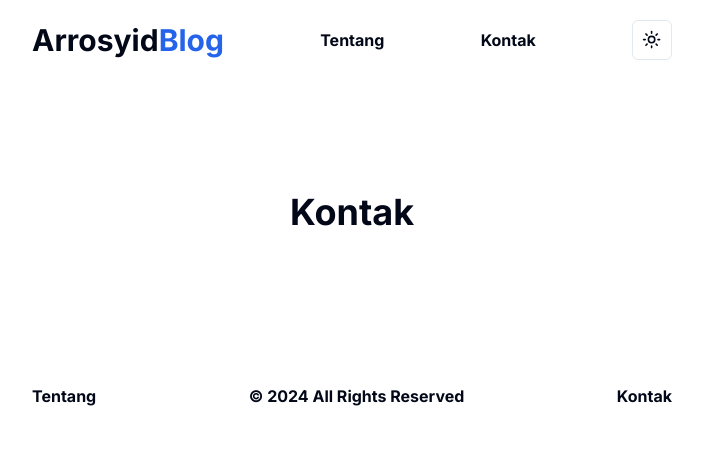
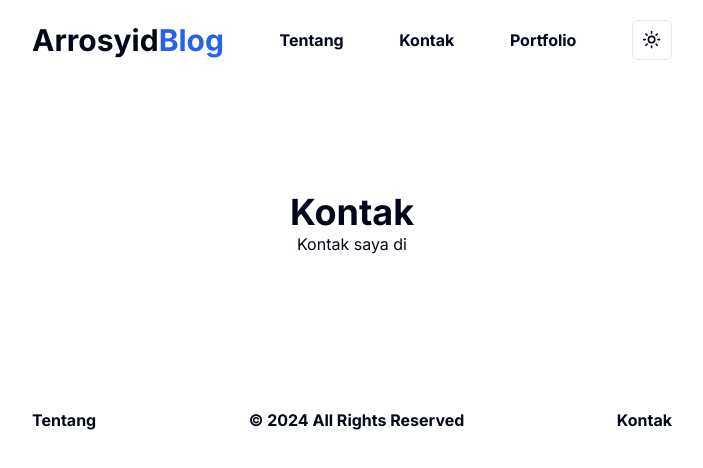
Before and after one commit to Rearguard98/personalweb, a Next.js app: page /kontak in a window 1280 px wide. Shown: the top 468 px of the page, without its empty margins (288-991 px from the left). Built offline with nearby package versions, Linux system fonts and the light colour scheme.

Commit message:
Update Kontak

```diff
--- a/app/components/Navigasi.tsx
+++ b/app/components/Navigasi.tsx
@@ -13,6 +13,9 @@ export default function Navigasi(){
         <Link href="/kontak" className="font-bold text-l">
                 Kontak
         </Link>
+        <Link href="/portfolio" className="font-bold text-l">
+        Portfolio
+        </Link>
 
         <ModeToggle/>
         </nav>
--- a/app/kontak/page.tsx
+++ b/app/kontak/page.tsx
@@ -31,6 +31,7 @@ export default async function Kontak() {
     return (
         < div className = "w-full max-w-6xl md:container md:mx-auto content-center text-center items-center my-28" >
         <h1 className="text-4xl text-center font-bold">Kontak</h1>
+        <p>Kontak saya di </p>
         </div >
     )
 }
```
